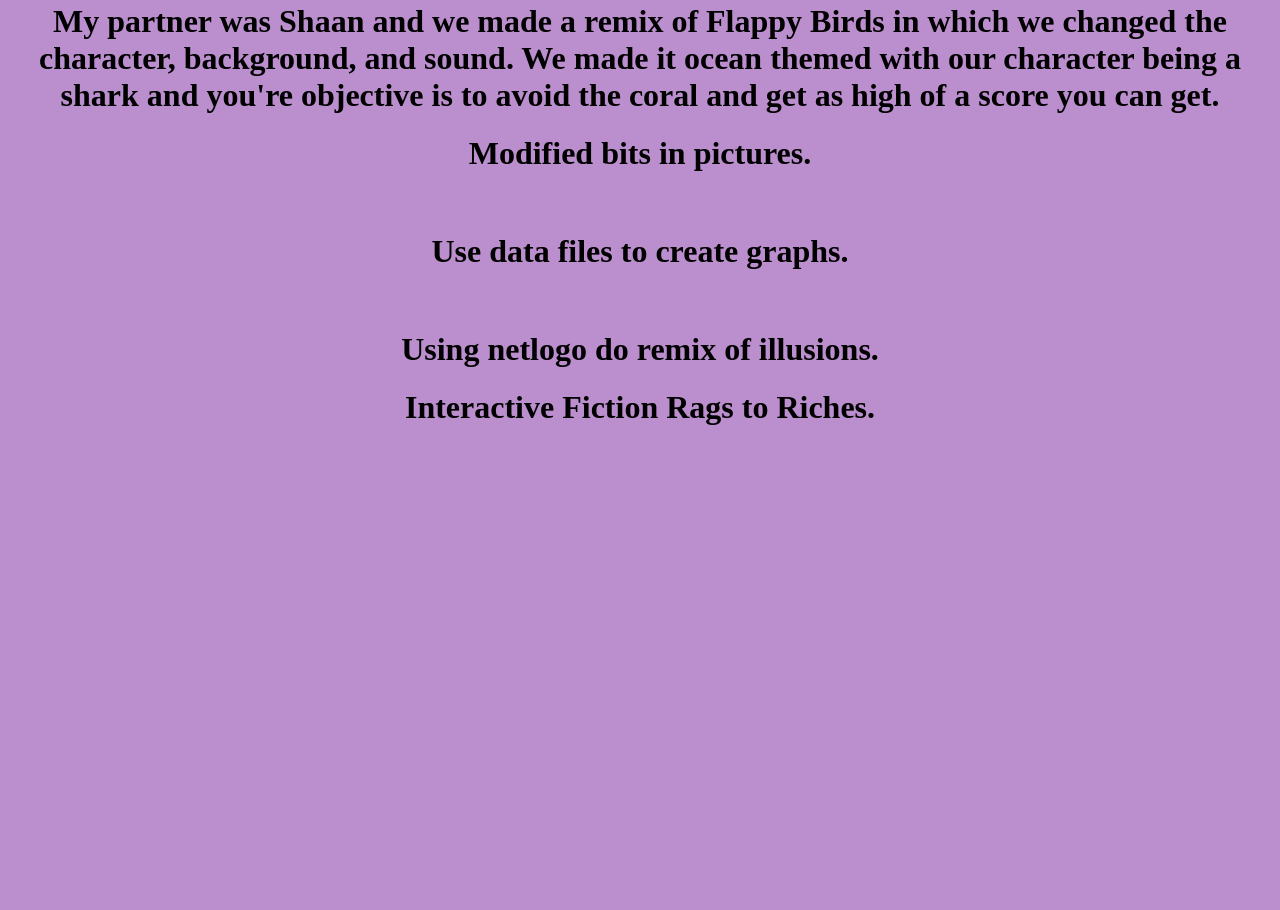
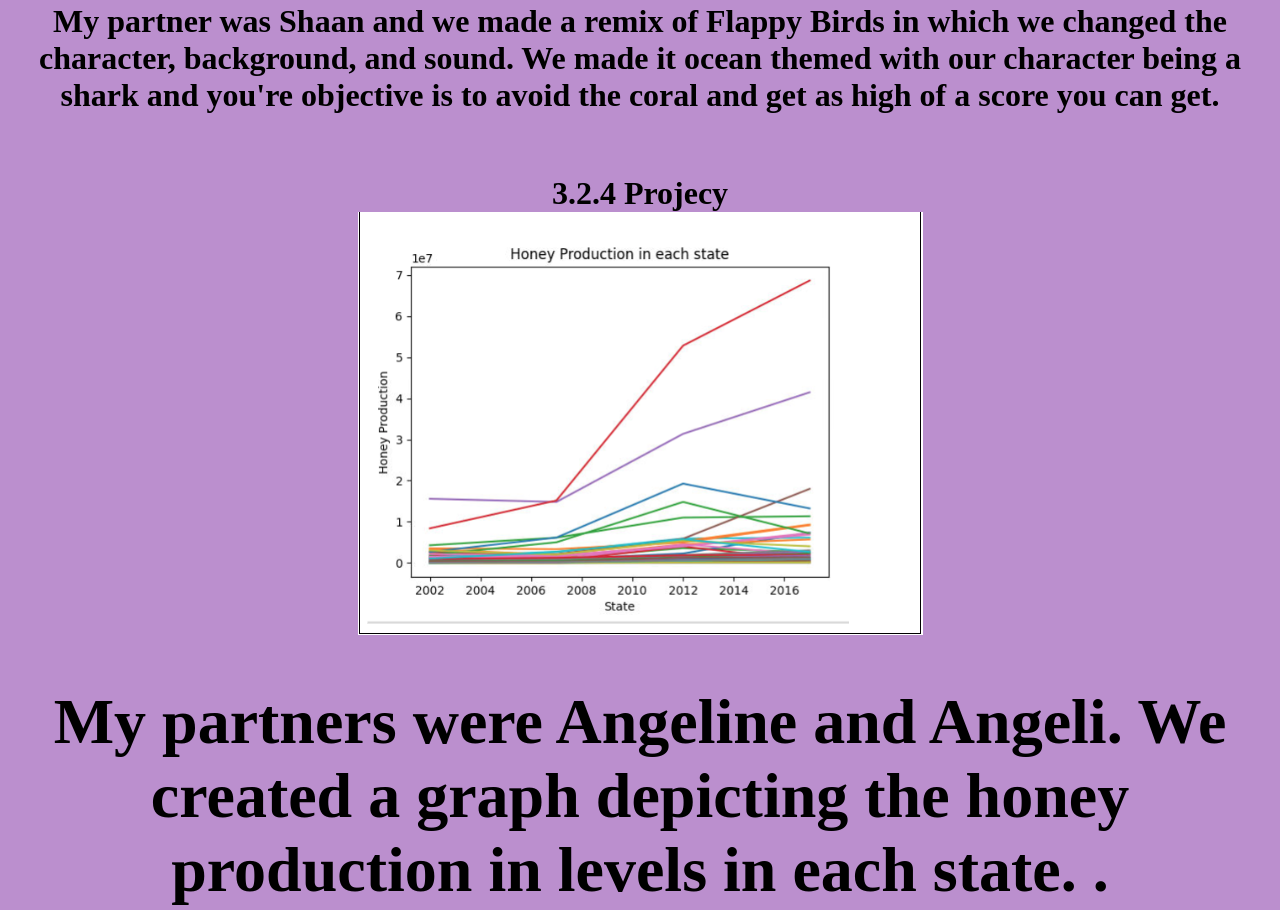
Before and after one commit to DaveedJ/CSP2023, a plain HTML site: page portfolio.html in a window 1280 px wide. Shown: the part 2691-3601 px from the top of the page. Before the commit the page ends 3165 px from the top, so only its background shows below. Drawn offline with Linux system fonts and the light colour scheme.

Commit message:
portfolio.html

```diff
--- a/portfolio.html
+++ b/portfolio.html
@@ -24,8 +24,11 @@
     <center><img src="images/SplashyShark.PNG"</center>
     <br>
     <center><h1>My partner was Shaan and we made a remix of Flappy Birds in which we changed the character, background, and sound. We made it ocean themed with our character being a shark and you're objective is to avoid the coral and get as high of a score you can get. </h1><center>
-    <center><h1>   Modified bits in pictures.</h1></center>
     <br>
+    <center><h1> 3.2.4 Projecy
+    <center><img src="images/Honey.PNG"</center>
+    <br>
+    <center><h1> My partners were Angeline and Angeli. We created a graph depicting the honey production in levels in each state. .</h1></center>
     <center><h1>   Use data files to create graphs.</h1></center>
     <br>
     <center><h1>   Using netlogo do remix of illusions.</h1></center>
```
